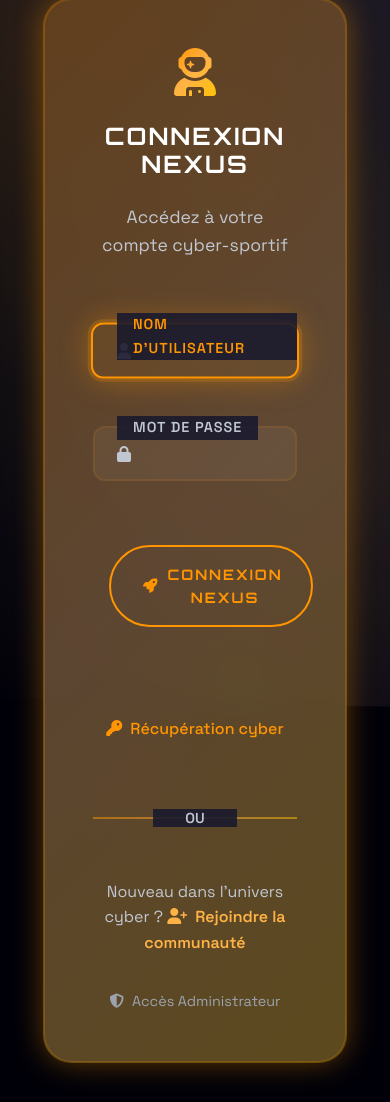
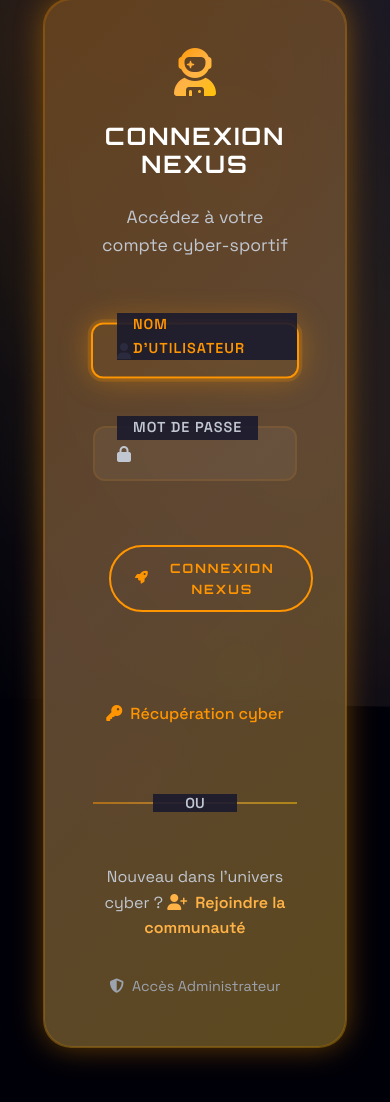
Before and after one commit to rene1001/eBet-Stream, a Django app: page /users/login/?next=/betting/ in a window 390 px wide. Shown: the part 175-1277 px from the top of the page. Run offline with Django 5.2, Linux system fonts and the light colour scheme; some libraries are stand-ins or nearby versions.

Commit message:
Improve visibility of titles and buttons across the platform
Adjusted CSS styles in `sport-style.css` to reduce font sizes for `.promo-title` and `.btn-cyber`, and modified padding for elements styled with `body::after` to improve overall layout and readability.

Replit-Commit-Author: Agent
Replit-Commit-Session-Id: 8117409b-b8f8-421f-a77d-8989a4fb6475
Replit-Commit-Checkpoint-Type: full_checkpoint
Replit-Commit-Screenshot-Url: https://storage.googleapis.com/screenshot-production-us-central1/09129d1f-81ed-47d8-91bd-9fd91e951cca/8117409b-b8f8-421f-a77d-8989a4fb6475/WvQJpio

```diff
--- a/eBetStream/static/css/sport-style.css
+++ b/eBetStream/static/css/sport-style.css
@@ -302,7 +302,7 @@ body::after {
   background: transparent;
   border: 2px solid var(--brand-orange);
   color: var(--brand-orange);
-  padding: var(--space-m) var(--space-xl);
+  padding: var(--space-s) var(--space-l);
   border-radius: var(--radius-pill);
   font-weight: 700;
   text-transform: uppercase;
@@ -600,8 +600,8 @@ body::after {
   }
 
   .btn-cyber {
-    padding: var(--space-s) var(--space-l);
-    font-size: 0.9rem;
+    padding: calc(var(--space-s) * 0.7) var(--space-m);
+    font-size: 0.8rem;
   }
 }
 
@@ -879,7 +879,7 @@ body::after {
 
 .promo-title {
     font-family: 'Orbitron', monospace;
-    font-size: 2.5rem;
+    font-size: 2rem;
     font-weight: 700;
     color: var(--brand-orange);
     text-shadow: 0 0 20px rgba(255, 149, 0, 0.5);
@@ -984,7 +984,7 @@ body::after {
     }
 
     .promo-title {
-        font-size: 1.8rem;
+        font-size: 1.4rem;
         margin-bottom: var(--space-s);
     }
 
```
Also changed, not shown: 1 other file.
